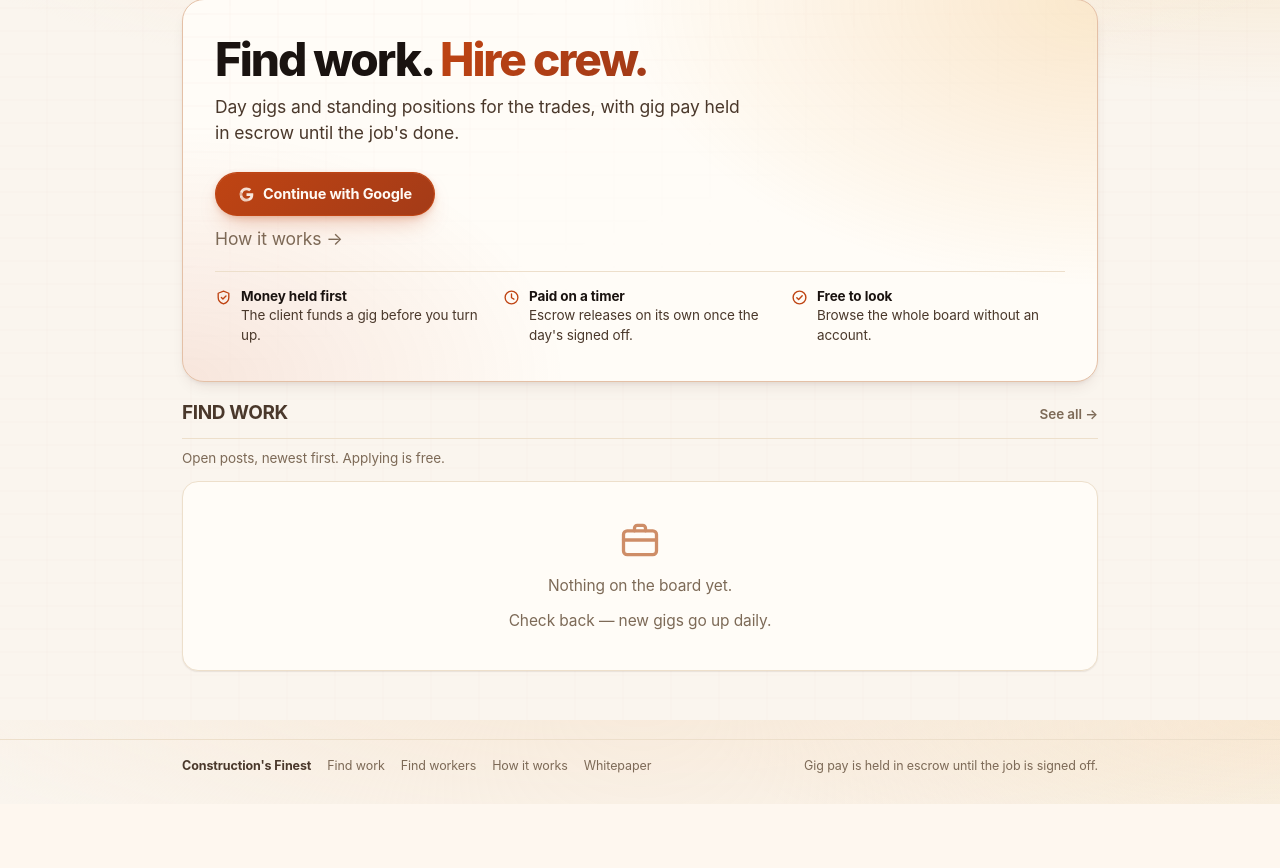
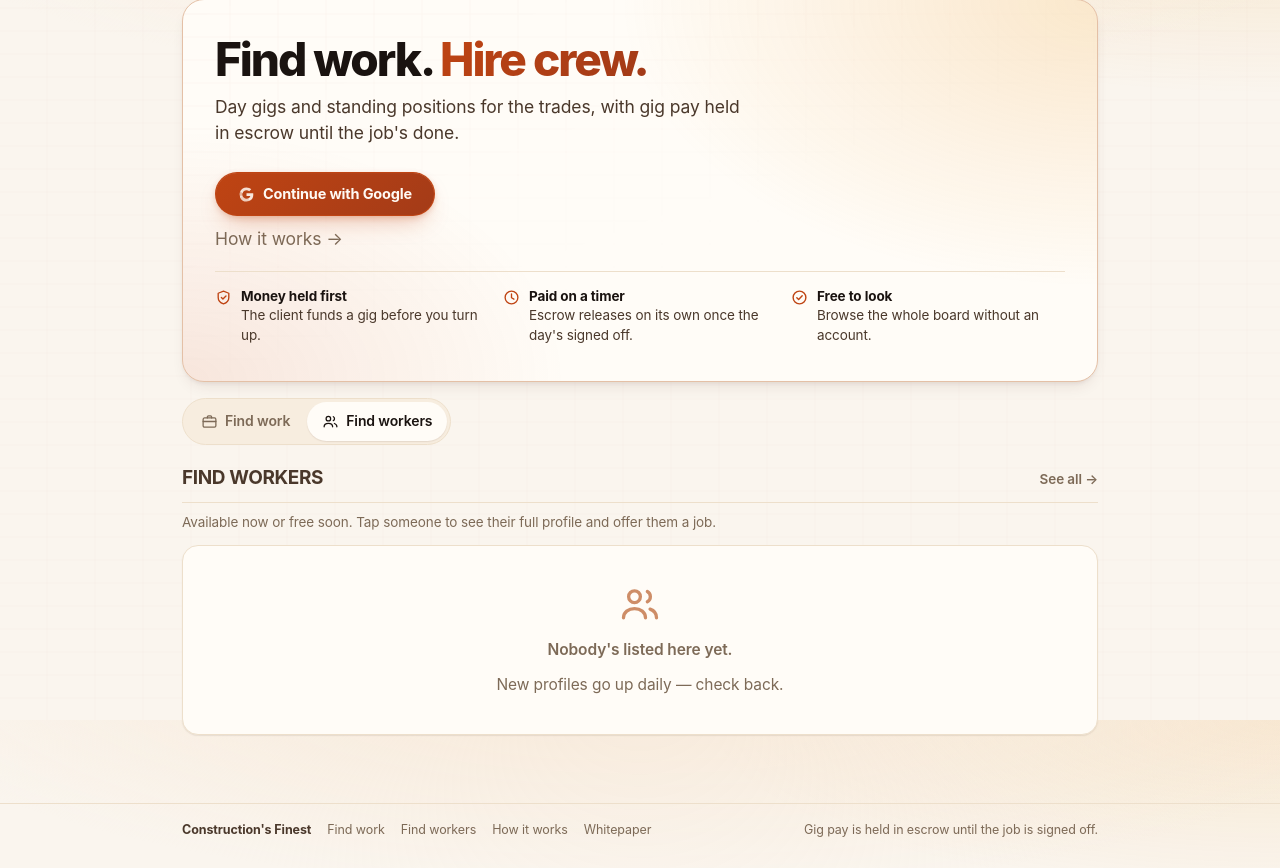
Before and after one commit to klementc98-droid/construction-marketplace, a Django app: page /?show=workers in a window 1280 px wide. Shown: the part 80-948 px from the top of the page. Before the commit the page ends 884 px from the top, so only its background shows below. Run offline with Django 5.2, Linux system fonts and the light colour scheme; data comes from the database, SQL or seed files in the repository; data that the repository does not hold is empty.

Commit message:
Make the home page's two halves a switch, not two stacked lists
A segmented control at the top left: Find work | Find workers. One list on
screen at a time. Stacking them meant the second sat under an unbounded
feed, which is the same problem as the filler it replaced — anything below
the job feed is effectively at the bottom of the page.

Links, not buttons. The choice lives in ?show=, so it survives a refresh,
works with JavaScript off, goes in the back button, and can be sent to
someone. The scroll loader builds its request from window.location, so the
parameter carries through untouched. Only the visible side is queried, and
?show=nonsense lands on the feed rather than on a blank page.

FeedTests became FeedFixture with FeedTests on top, so the tab tests can
share the fixture without inheriting — and re-running — the feed's own
cases.

Co-Authored-By: Claude Opus 5 (1M context) <noreply@anthropic.com>

```diff
--- a/accounts/views.py
+++ b/accounts/views.py
@@ -30,10 +30,15 @@ from .models import ClientProfile, PortfolioPhoto, TradeLicense, WorkerProfile
 #: enough that a fast scroll does not out-run the loader.
 FEED_PAGE_SIZE = 8
 
-#: Workers shown in the home page's own section. Enough to show the board is
-#: populated and to be worth scrolling; the section links through to the full
-#: list, which is where someone actually shopping goes.
-PREVIEW_WORKERS = 4
+#: Workers shown under the home page's "Find workers" tab. The tab links on to
+#: the full list, which is where someone actually shopping goes.
+PREVIEW_WORKERS = 8
+
+#: The two halves of the home page. Held in the query string rather than in the
+#: session so the choice is in the URL: a link to the side you are looking at
+#: still shows that side when you send it to somebody.
+SHOW_WORK = "work"
+SHOW_WORKERS = "workers"
 
 
 def home(request):
@@ -72,20 +77,25 @@ def home(request):
     if request.GET.get("partial"):
         return render(request, "accounts/_feed_items.html", context)
 
-    # The workers preview. A section of its own rather than filler at the end
-    # of the feed, which is where it used to live: finding people is half of
-    # what this site does, and anything that only appears after the job feed
-    # runs out is something most readers never scroll far enough to see.
+    # Which half of the page is showing. Anything that is not the workers tab
+    # is the work tab, so a hand-typed ?show=nonsense lands on the feed rather
+    # than on a blank page.
+    showing = SHOW_WORKERS if request.GET.get("show") == SHOW_WORKERS else SHOW_WORK
+    context["showing"] = showing
+
+    # Only the visible half is queried. The tabs are links, so the other side
+    # costs a request when it is asked for and nothing at all until then.
     #
-    # Outside the partial branch on purpose. The scroll loader appends
-    # _feed_items.html, so anything added there arrives again on every page —
-    # this belongs to the page, not to the feed.
-    context["preview_workers"] = (
-        WorkerProfile.objects.select_related("user", "region")
-        .prefetch_related("trades")
-        .exclude(user=request.user.pk if request.user.is_authenticated else None)
-        .order_by("-created_at")[:PREVIEW_WORKERS]
-    )
+    # Outside the partial branch on purpose: the scroll loader appends
+    # _feed_items.html once per page, so a worker card left in there would
+    # arrive again every time somebody scrolled.
+    if showing == SHOW_WORKERS:
+        context["workers"] = (
+            WorkerProfile.objects.select_related("user", "region")
+            .prefetch_related("trades")
+            .exclude(user=request.user.pk if request.user.is_authenticated else None)
+            .order_by("-created_at")[:PREVIEW_WORKERS]
+        )
 
     return render(request, "accounts/feed.html", context)
 
--- a/static/css/crew.css
+++ b/static/css/crew.css
@@ -1994,6 +1994,51 @@ a.job-row.pick:hover .card::after {
    them read as two halves of a page rather than one long scroll that changes
    subject partway down. */
 
+/* The switch between the two halves. Top left, inline-flex so it takes only
+   the width of its two labels rather than stretching across the page — it is
+   a control, not a banner, and a full-width bar reads as a heading. */
+.home-tabs {
+  display: inline-flex;
+  gap: 2px;
+  margin: 0 0 18px;
+  padding: 3px;
+  border: 1px solid var(--line);
+  border-radius: var(--r-full);
+  background: var(--panel-2);
+}
+.home-tab {
+  display: inline-flex;
+  align-items: center;
+  gap: 7px;
+  padding: 8px 15px;
+  border-radius: var(--r-full);
+  color: var(--dim);
+  font-size: 14px;
+  font-weight: 620;
+  letter-spacing: -0.01em;
+  text-decoration: none;
+  white-space: nowrap;
+  transition: background var(--t-fast) var(--ease), color var(--t-fast) var(--ease);
+}
+.home-tab svg {
+  width: 17px;
+  height: 17px;
+  flex: none;
+}
+.home-tab:hover { color: var(--fg); }
+.home-tab:focus-visible { outline: none; box-shadow: var(--ring); }
+.home-tab.on {
+  background: var(--panel);
+  color: var(--fg);
+  box-shadow: var(--shadow-sm);
+}
+
+/* Both labels have to fit one line on the narrowest phone, and "Find workers"
+   plus an icon does not at 320px. The icons carry the distinction there. */
+@media (max-width: 359px) {
+  .home-tab { padding: 8px 12px; font-size: 13px; }
+}
+
 .home-section + .home-section { margin-top: 34px; }
 
 .section-head {
--- a/templates/accounts/feed.html
+++ b/templates/accounts/feed.html
@@ -44,16 +44,36 @@
   {% endif %}
 
   {% comment %}
-  The two halves of the site, as two sections, in the order someone arriving
-  needs them: people first, then work. Both are previews that link through to
-  their real board — the home page's job is to show that each side is populated
-  and hand you to the right list, not to be the list.
+  The two halves of the site, as a switch at the top left rather than two
+  stacked lists. Only one is on screen at a time, so neither is buried under
+  the other — the job feed is unbounded, and anything placed below it is
+  effectively at the bottom of the page.
 
-  The workers section used to be filler at the bottom of the job feed, which
-  meant it appeared only after the open work ran out. Half of what this site
-  does was therefore invisible on the page most people land on.
+  Links, not buttons: the choice lives in the URL, so it survives a refresh,
+  works with JavaScript off, goes in the back button, and can be sent to
+  somebody. The scroll loader builds its request from window.location, so
+  ?show= carries through to it untouched.
+
+  Workers used to be filler at the end of the job feed, rendered only once the
+  open work ran out — so on any board with something posted, half of what this
+  site does never appeared at all.
   {% endcomment %}
-  {% if preview_workers %}
+  <nav class="home-tabs" aria-label="{% translate "What to browse" %}">
+    <a class="home-tab{% if showing == 'work' %} on{% endif %}"
+       href="{% url 'accounts:home' %}"
+       {% if showing == 'work' %}aria-current="page"{% endif %}>
+      <svg viewBox="0 0 24 24" aria-hidden="true"><use href="#i-jobs"/></svg>
+      {% translate "Find work" %}
+    </a>
+    <a class="home-tab{% if showing == 'workers' %} on{% endif %}"
+       href="{% url 'accounts:home' %}?show=workers"
+       {% if showing == 'workers' %}aria-current="page"{% endif %}>
+      <svg viewBox="0 0 24 24" aria-hidden="true"><use href="#i-workers"/></svg>
+      {% translate "Find workers" %}
+    </a>
+  </nav>
+
+  {% if showing == 'workers' %}
     <section class="home-section">
       <div class="section-head">
         <h2>{% translate "Find workers" %}</h2>
@@ -62,12 +82,17 @@
       <p class="section-sub">
         {% translate "Available now or free soon. Tap someone to see their full profile and offer them a job." %}
       </p>
-      {% for worker in preview_workers %}
+      {% for worker in workers %}
         {% include "accounts/_worker_card.html" %}
+      {% empty %}
+        <div class="card empty">
+          <svg class="empty-icon" viewBox="0 0 24 24" aria-hidden="true"><use href="#i-workers"/></svg>
+          <p><strong>{% translate "Nobody's listed here yet." %}</strong></p>
+          <p class="muted">{% translate "New profiles go up daily — check back." %}</p>
+        </div>
       {% endfor %}
     </section>
-  {% endif %}
-
+  {% else %}
   <section class="home-section">
     <div class="section-head">
       <h2>{% translate "Find work" %}</h2>
@@ -82,7 +107,7 @@
      way past that has already worked out there is nothing open. The explanation
      is only useful before they start scrolling.
   {% endcomment %}
-  {% if not page.object_list and not filler_jobs and not filler_workers %}
+  {% if not page.object_list and not filler_jobs %}
     <div class="card empty">
       <svg class="empty-icon" viewBox="0 0 24 24" aria-hidden="true"><use href="#i-jobs"/></svg>
       <p>{% translate "Nothing on the board yet." %}</p>
@@ -110,4 +135,5 @@
       {% include "accounts/_feed_items.html" %}
     </div>
   </section>
+  {% endif %}
 {% endblock %}
```
Also changed, not shown: accounts/tests.py (+55 -39 lines), locale/el/LC_MESSAGES/django.po, 1 other file.
